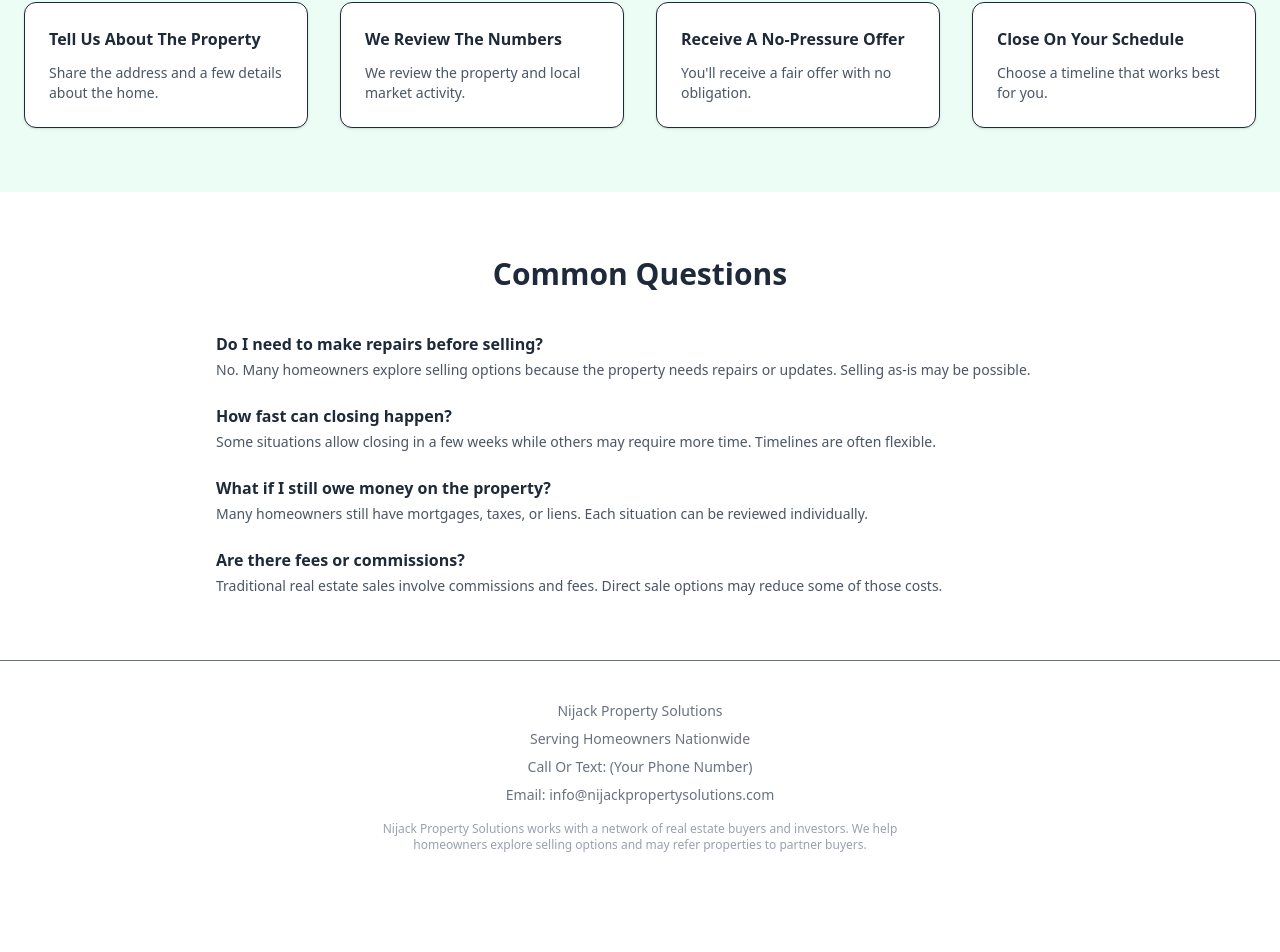
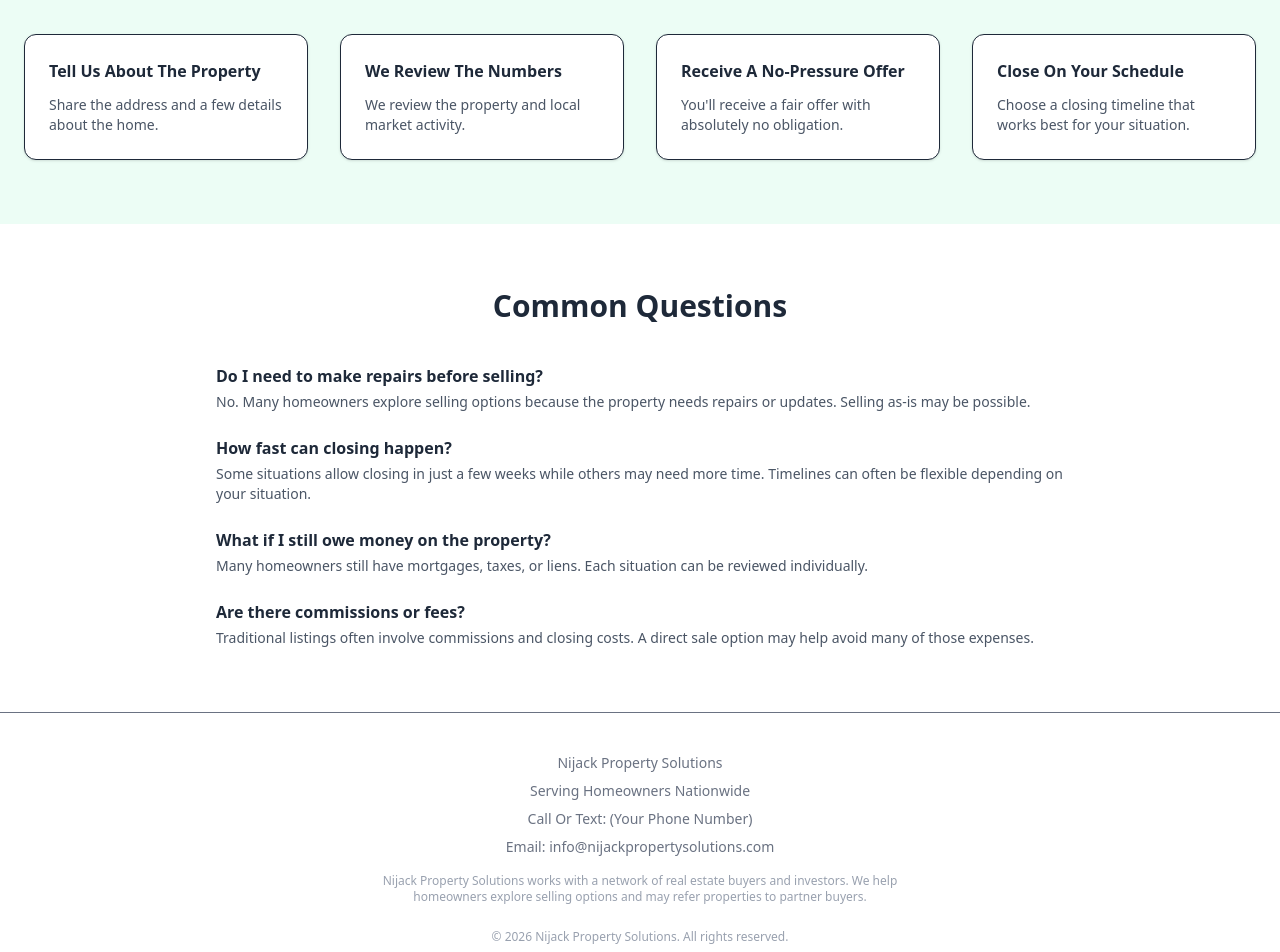
Before and after one commit to nijackacquisitions56/nijack-property-solutions, a React (Vite) app: page / in a window 1280 px wide. Shown: the part 1478-2430 px from the top of the page. Before the commit the page ends 2371 px from the top, so only its background shows below. Built offline with nearby package versions, Linux system fonts and the light colour scheme.

Commit message:
Update App.jsx

```diff
--- a/src/App.jsx
+++ b/src/App.jsx
@@ -1,42 +1,61 @@
 import React from "react";
 
-export default function App() {
+export default function NijackPropertySolutionsWebsite() {
 
-const benefits = [
+  const sections = [
     {
-title:"Fair Cash Offer",
-text:"Get a straightforward offer without agent commissions, hidden fees, or drawn-out negotiations."
+      title: "Fair Cash Offer",
+      text: "Get a straightforward offer without agent commissions, hidden fees, or drawn-out negotiations."
     },
     {
-title:"Sell As-Is",
-text:"No repairs, cleanup, or showings required. You can explore selling the property exactly as it sits."
+      title: "Sell As-Is",
+      text: "No repairs, cleanup, or showings required. You can explore selling the property exactly as it sits."
     },
     {
-title:"Flexible Closing",
-text:"Close quickly if needed or choose a timeline that works best for your situation."
+      title: "Flexible Closing",
+      text: "Close quickly if needed or choose a timeline that works best for your situation."
     },
     {
-title:"Simple Process",
-text:"Clear communication and a straightforward process from first conversation to closing."
+      title: "Simple Process",
+      text: "Clear communication and a straightforward process from first conversation to closing."
     }
   ];
 
   const steps = [
     {
-title:"Tell Us About The Property",
-text:"Share the address and a few details about the home."
+      title: "Tell Us About The Property",
+      text: "Share the address and a few details about the home."
     },
     {
-title:"We Review The Numbers",
-text:"We review the property and local market activity."
+      title: "We Review The Numbers",
+      text: "We review the property and local market activity."
     },
     {
-title:"Receive A No-Pressure Offer",
-text:"You'll receive a fair offer with no obligation."
+      title: "Receive A No‑Pressure Offer",
+      text: "You'll receive a fair offer with absolutely no obligation."
     },
     {
-title:"Close On Your Schedule",
-text:"Choose a timeline that works best for you."
+      title: "Close On Your Schedule",
+      text: "Choose a closing timeline that works best for your situation."
+    }
+  ];
+
+  const faq = [
+    {
+      q: "Do I need to make repairs before selling?",
+      a: "No. Many homeowners explore selling options because the property needs repairs or updates. Selling as‑is may be possible."
+    },
+    {
+      q: "How fast can closing happen?",
+      a: "Some situations allow closing in just a few weeks while others may need more time. Timelines can often be flexible depending on your situation."
+    },
+    {
+      q: "What if I still owe money on the property?",
+      a: "Many homeowners still have mortgages, taxes, or liens. Each situation can be reviewed individually."
+    },
+    {
+      q: "Are there commissions or fees?",
+      a: "Traditional listings often involve commissions and closing costs. A direct sale option may help avoid many of those expenses."
     }
   ];
 
@@ -93,8 +112,6 @@ Get a Cash Offer
 
       <section className="mx-auto grid max-w-7xl grid-cols-1 gap-10 px-6 py-16 lg:grid-cols-2">
 
-{/* LEFT */}
-
         <div className="flex flex-col justify-center">
 
           <img
@@ -108,7 +125,7 @@ className="mb-8 w-full max-w-3xl"
             <span className="text-xl">✔</span>
 
             <span className="font-medium">
-Sell Your House As-Is With Less Hassle
+              Sell Your House As‑Is With Less Hassle
             </span>
 
           </div>
@@ -121,26 +138,28 @@ Without The Usual Stress?
 
           </h1>
 
-<p className="mb-6 text-gray-600">
+          <p className="mb-4 text-gray-600">
 
-Nijack Property Solutions helps homeowners explore a simple cash-sale option
-without repairs, commissions, or delays.
+            Nijack Property Solutions helps homeowners explore a simple
+            cash‑sale option without repairs, commissions, or delays.
 
           </p>
 
-<p className="mb-4 text-gray-600">
+          <p className="mb-6 text-gray-600">
 
-We work with a network of experienced real estate buyers and help homeowners
-explore simple selling options for their property.
+            We work with a network of experienced real estate buyers and
+            help homeowners explore simple selling options for their
+            property.
 
           </p>
 
-<p className="text-emerald-700 font-medium">
+          <div className="text-emerald-700 font-semibold text-lg">
 
             Call Or Text For A Quick Property Review
-(Your Phone Number Here)
+            <br/>
+            (Your Phone Number)
 
-</p>
+          </div>
 
         </div>
 
@@ -222,15 +241,11 @@ Request Your Offer
             </button>
 
             <p className="text-xs text-gray-500 text-center">
-
               No obligation. No pressure. Just information about your options.
-
             </p>
 
             <p className="text-xs text-gray-400 text-center">
-
               By submitting, you agree we may contact you regarding your property.
-
             </p>
 
           </form>
@@ -240,7 +255,7 @@ By submitting, you agree we may contact you regarding your property.
       </section>
 
 
-{/* WHY SELL TO US */}
+      {/* WHY SELL */}
 
       <section id="why" className="bg-white py-16">
 
@@ -252,7 +267,8 @@ Why Homeowners Work With Us
 
           <div className="grid gap-8 md:grid-cols-2 lg:grid-cols-4">
 
-{benefits.map((item,i)=>(
+            {sections.map((item,i)=>(
+
               <div key={i} className="rounded-xl border p-6 shadow-sm">
 
                 <h3 className="mb-3 font-semibold">
@@ -264,6 +280,7 @@ Why Homeowners Work With Us
                 </p>
 
               </div>
+
             ))}
 
           </div>
@@ -286,6 +303,7 @@ How It Works
           <div className="grid gap-8 md:grid-cols-2 lg:grid-cols-4">
 
             {steps.map((step,i)=>(
+
               <div key={i} className="rounded-xl border bg-white p-6 shadow-sm">
 
                 <h3 className="mb-3 font-semibold">
@@ -297,6 +315,7 @@ How It Works
                 </p>
 
               </div>
+
             ))}
 
           </div>
@@ -318,41 +337,21 @@ Common Questions
 
           <div className="space-y-6">
 
-<div>
+            {faq.map((item,i)=>(
+
+              <div key={i}>
+
                 <h3 className="font-semibold mb-1">
-Do I need to make repairs before selling?
+                  {item.q}
                 </h3>
+
                 <p className="text-gray-600 text-sm">
-No. Many homeowners explore selling options because the property needs repairs or updates. Selling as-is may be possible.
+                  {item.a}
                 </p>
+
               </div>
 
-<div>
-<h3 className="font-semibold mb-1">
-How fast can closing happen?
-</h3>
-<p className="text-gray-600 text-sm">
-Some situations allow closing in a few weeks while others may require more time. Timelines are often flexible.
-</p>
-</div>
-
-<div>
-<h3 className="font-semibold mb-1">
-What if I still owe money on the property?
-</h3>
-<p className="text-gray-600 text-sm">
-Many homeowners still have mortgages, taxes, or liens. Each situation can be reviewed individually.
-</p>
-</div>
-
-<div>
-<h3 className="font-semibold mb-1">
-Are there fees or commissions?
-</h3>
-<p className="text-gray-600 text-sm">
-Traditional real estate sales involve commissions and fees. Direct sale options may reduce some of those costs.
-</p>
-</div>
+            ))}
 
           </div>
 
@@ -389,6 +388,10 @@ refer properties to partner buyers.
 
         </p>
 
+        <p className="text-xs text-gray-400 mt-6">
+          © {new Date().getFullYear()} Nijack Property Solutions. All rights reserved.
+        </p>
+
       </footer>
 
     </div>
```
Lines whose indentation alone changed are shown as unchanged.
